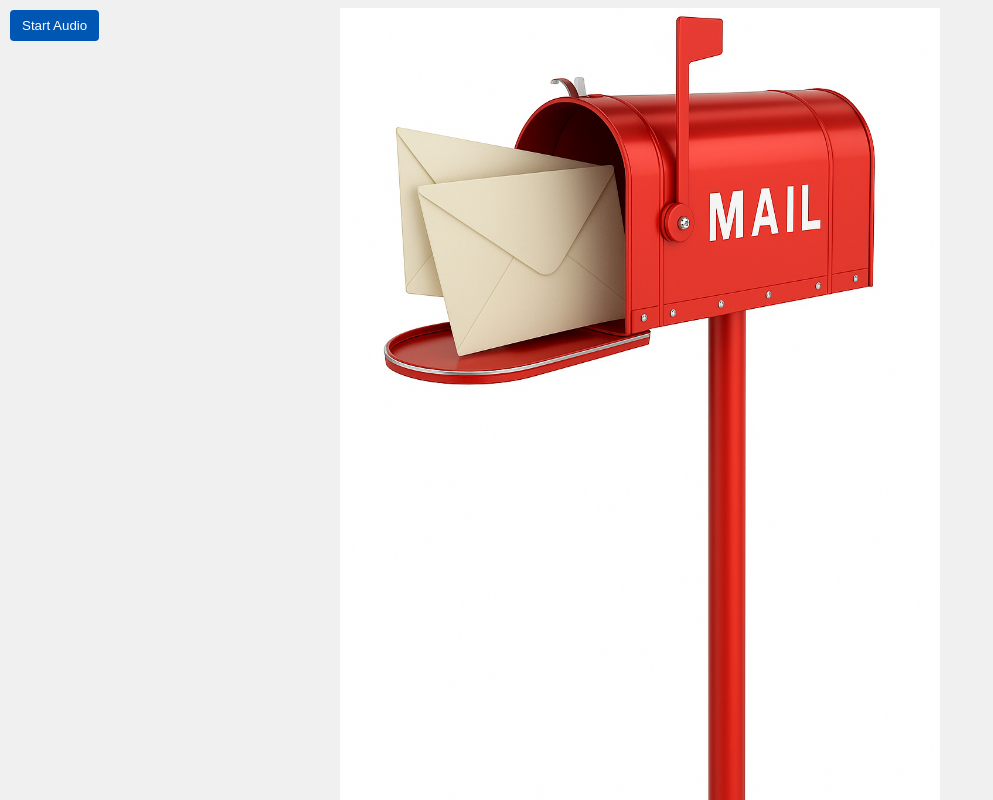
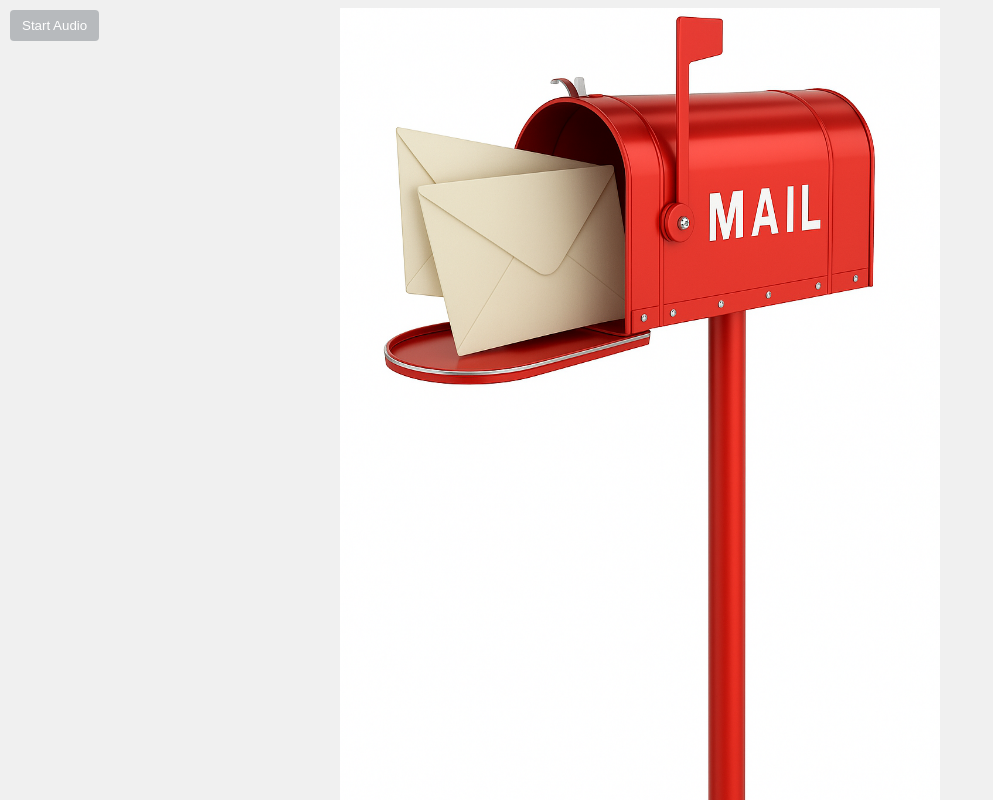
Before and after one commit to nandithay/you-ve-got-mail, a plain HTML site: page index.html in a window 1280 px wide. In both pictures the pointer is over the button "Start Audio". Shown: the top 800 px of the page, without its empty margins (0-993 px from the left). Drawn offline with Linux system fonts and the light colour scheme.

Commit message:
Update index.html

```diff
--- a/index.html
+++ b/index.html
@@ -34,7 +34,7 @@
         cursor: pointer;
 }
 #toggleAudioBtn:hover {
-  background-color: #0056b3;
+  background-color: #b7babd;
 }
 
   </style>
```
